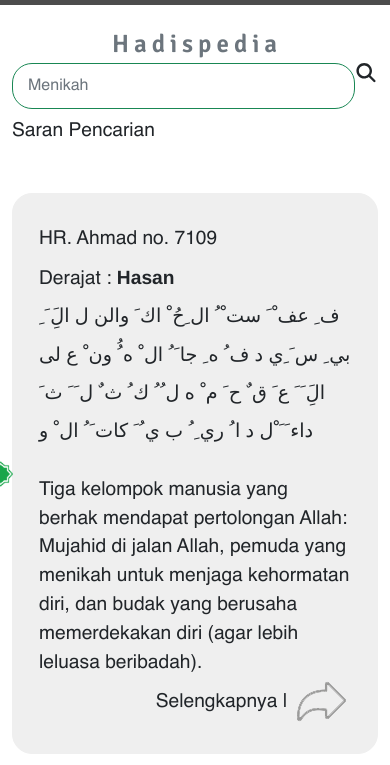
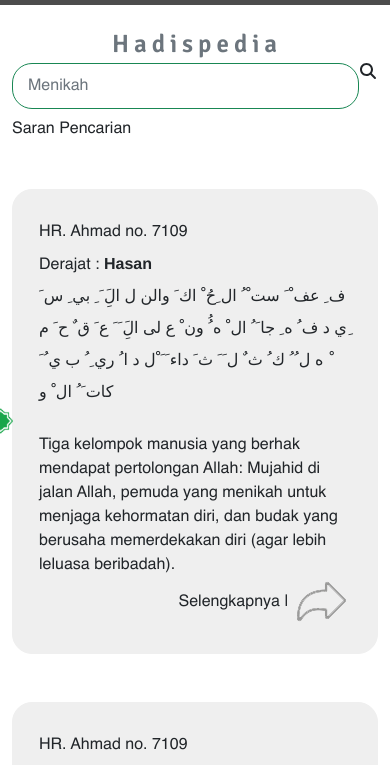
Before and after one commit to wahyupratamaputra/hadispedia, a plain HTML site: page page_list.html in a window 390 px wide. Shown: the part 79-844 px from the top of the page. Drawn offline with nearby package versions, Linux system fonts and the light colour scheme; a web font is replaced by a local one.

Commit message:
Added default font size for mobile phone

```diff
--- a/css/styles.css
+++ b/css/styles.css
@@ -9,7 +9,6 @@ body{
     min-height: 100vh;
     display: flex;
     flex-direction: column;
-
 }
 
 .bg-image{
@@ -355,6 +354,10 @@ footer{
 
 @media only screen and (max-width: 768px) {
     /* For mobile phones: */
+    body{
+        font-size: 1rem;
+    }
+
     .text, .text-1, .text-2{
         font-size: 12px;
     }
@@ -394,11 +397,11 @@ footer{
         content: attr(data-year);
         font-size: 11px;
     }
-  }
+}
 
-  @media (min-width: 992px){
+@media (min-width: 992px){
     .navbar-expand-lg .navbar-nav .dropdown-menu {
         left: -136px;
         z-index: 999;
     }
-  }
+}
```
